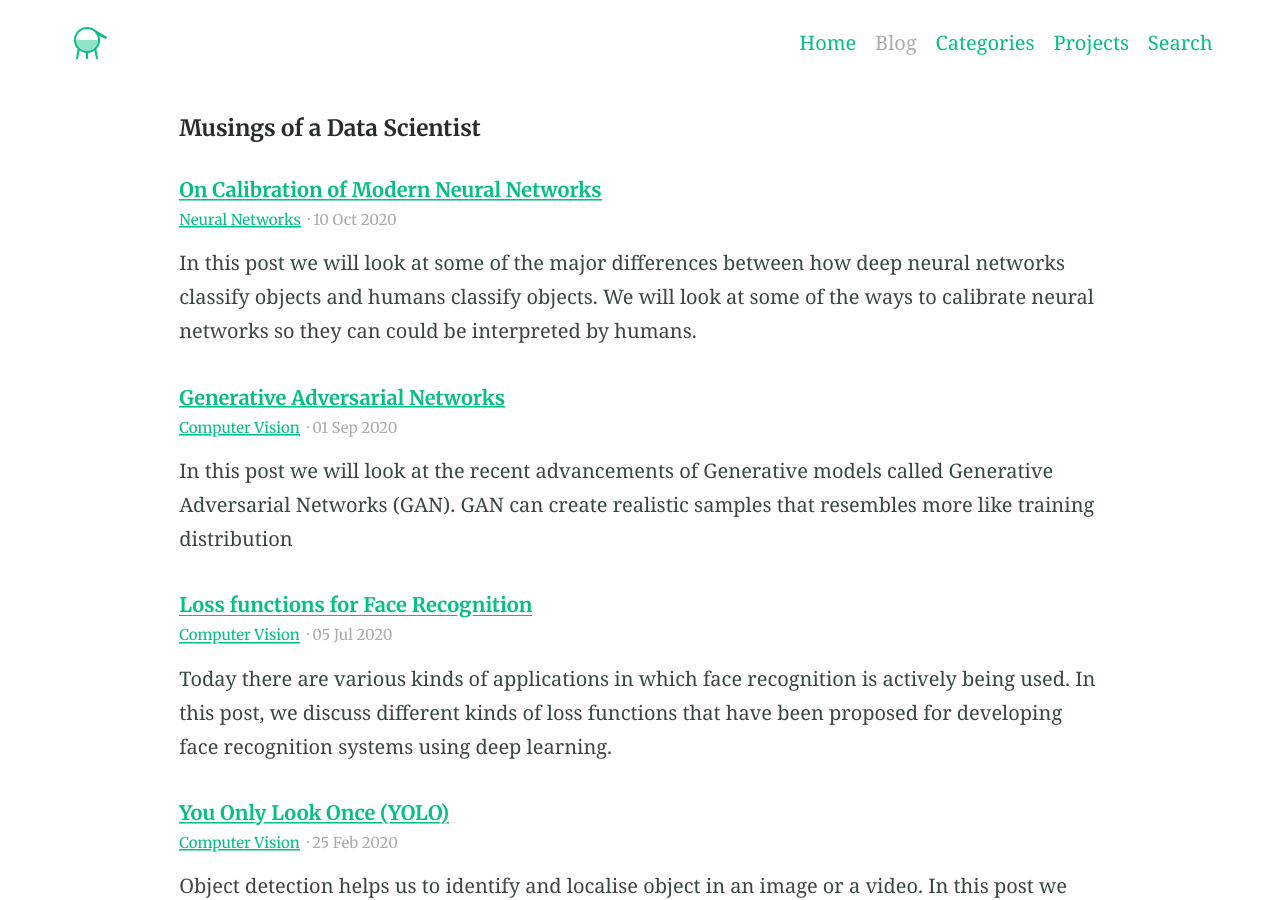
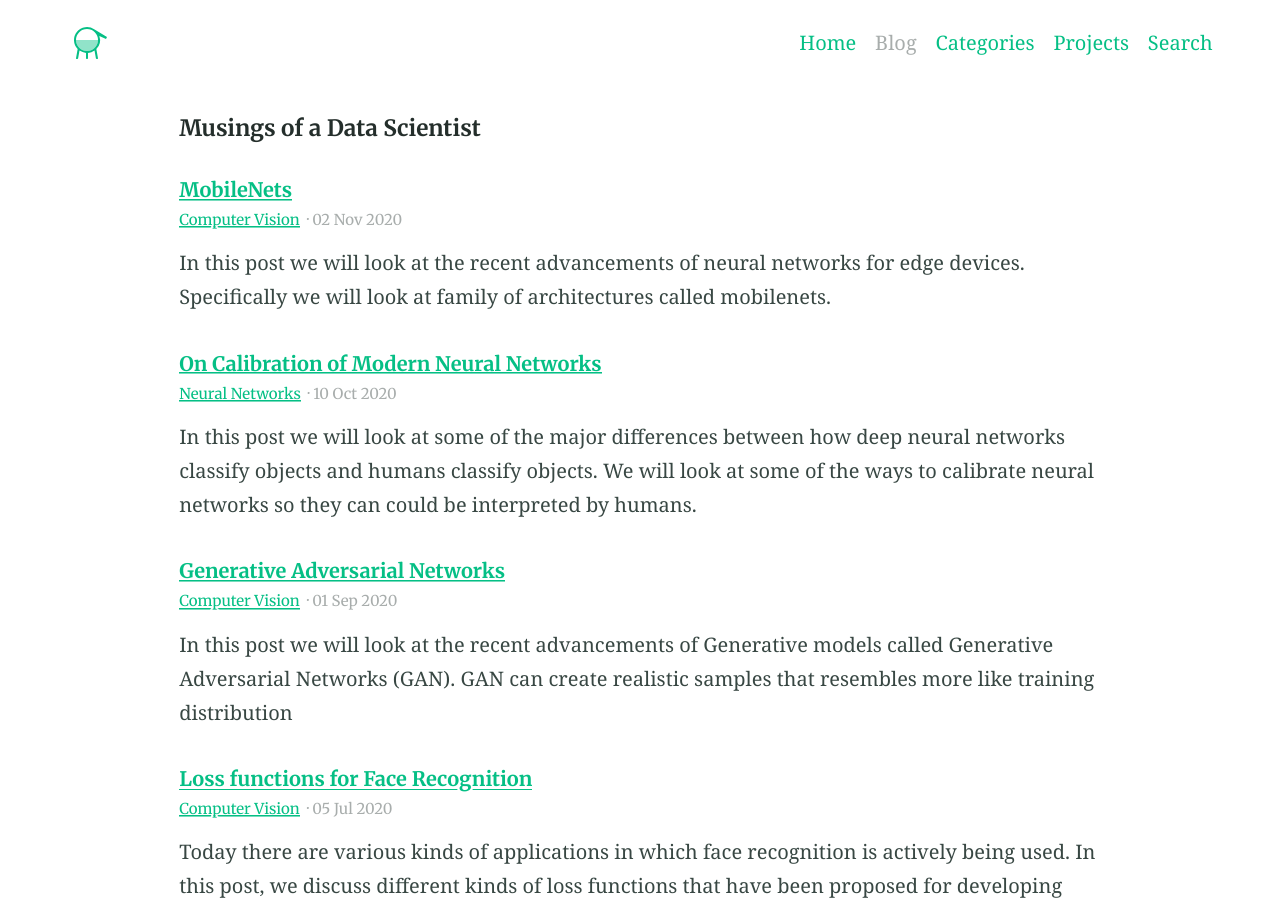
Before and after one commit to nithish96/nithish96.github.io, a Jekyll site: the page built from blog/index.html, in a window 1280 px wide and 900 px high. Built offline with Jekyll 4.4.1, drawn with Linux system fonts in a browser that asks for light colours; the list of posts is cut into pages by our own code.

Commit message:
Added mobilenet

```diff
--- a/_config.yml
+++ b/_config.yml
@@ -22,7 +22,7 @@ plugins:
 - jekyll-include-cache
 - jemoji
 
-paginate: 8 # jekyll-paginate > items per page
+paginate: 12 # jekyll-paginate > items per page
 paginate_path: blog/page:num # jekyll-paginate > blog page
 jekyll-mentions: https://twitter.com # jekyll-mentions > service used when @replying
 twitter:
--- /dev/null
+++ b/_posts/2020-11-02-mobilenets.md
@@ -0,0 +1,69 @@
+---
+title: MobileNets
+categories:
+- Computer Vision
+feature_text: |
+  Mobilenets : Efficient Convolutional Neural Networks
+feature_image:
+   "https://picsum.photos/2560/600?image=872"
+excerpt: "In this post we will look at the recent advancements of neural networks for edge devices. Specifically we will look at family of architectures called mobilenets."
+
+---
+
+<script src="https://polyfill.io/v3/polyfill.min.js?features=es6"></script>
+<script type="text/javascript" id="MathJax-script" async
+  src="https://cdn.jsdelivr.net/npm/mathjax@3/es5/tex-chtml.js"></script>
+<body>
+
+<div>
+	<h3>Introduction</h3>
+	<p>We see a lot of neural networks these days, that can achieve the human level performance in many tasks. In general neural networks are trained using high performance computing machines that use GPU. Deployment of traditional neural networks on edge devices is slightly complex because of computational complexity and memory constraints. Given these constraints there is an emerging need for developers to build models that can produce accurate results in real time. So today we will look at class of efficient networks called Mobilenets that help us in developing simpler networks that perform similar to state of the art networks. </p>
+	<h3>MobileNet</h3>
+		<p>Mobilenet architecture is primarily based on depthwise convolutions and pointwise convolutions. We will discuss about these in the following section. </p>
+		<h4>Depthwise Convolutions</h4>
+			<p>
+				Depthwise convolutions are nothing but the factorized form of convolutions. Convolution operation is factorized into two - depthwise convolution and pointwise convolution. Depthwise convolution applies a single filter to each input channel and pointwise convolution performs 1 X 1 convolution to give layer output. Standard convolution filters and combines in one step where as depthwise convolution does in two steps - apply filters and then combine. This factorization reduces lot of computation.
+			</p>
+			<p>To make things clear, let us assume an RGB image of size \( (100, 100, 3) \) and 64 filters of size \( (5, 5, 3) \) are applied on input. Computational complexity of a standard convolution can be written as (100 * 100 * 3* 5 * 5 * 64). This computation can formally  be written as  \( (x_i * x_j * c_{in} *  k_i * k_j * N) \) where x is the input with shape \( (x_i, x_j, c_{in})\)and k is the kernel of size \( (k_i, k_j) \) and N is the number of filters. Standard convolution has a effect of filtering features and then combining features to produce feature representation. </p>
+			<p>Depthwise convolution apply a single filter per each input channel. Pointwise convolution then creates linear combination of output of depthwise layer. Computational cost of depthwise convolution for the above example would be (100 * 100 * 3 * 5 * 5). 	Computational cost of pointwise convolution is (100 * 100 * 3 * 64).  Total cost is defined as cost of depthwise convolution + cost of pointwise convolution i.e  \( ( x_i * x_j * c_{in}* k_i * k_j ) \) + \( (x_i * x_j * c_{in} * N)\). So we get a computation reduction of 8 - 9 times with depthwise convolutions for a kernel of \( (3, 3) \). </p>
+			<center>
+			 <figure>
+			  <img src="/assets/mobilenet_v1_block.png" style="width:550px;height:400px;" >
+			  <figcaption>Fig 1 - Standard Convolution vs Depthwise convolution </figcaption>
+			</figure>
+			</center>
+		<h4>Network Structure</h4>
+			<p>Mobilenet consists of depthwise convolution except the first layer which is a standard convolution. All layers are followed by batch norm and relu except the last fully connected layer which connects to softmax layer. Downsampling is done with strided convolution instead of pooling. Max pooling makes model translation invariant where as strided convolution makes network faster, simpler and downsampling layer specific (some layers may need higher downsampling than others). Mobilenet has a depth of 28 layers. </p>
+			<p>Mobilenet spends 95% of the time in pointwise convolution which has 75% of the parameters. 24% of the parameters are attributed to fully connected layer. We use less regularization and data augmentation because smaller models are less prone to overfitting. It was found that small amount of l2 regularization was needed for depthwise filters. </p>
+			<p>Mobilenet has a parameter called width multiplier \( \alpha\). \( \alpha\) = 1 represents the base mobilenet and \( \alpha\) < 1 represent the reduced mobilenets. Width multiplier can be applied to any structure to define a new smaller model with reasonable accuracy, latency and size tradeoff. Width multiplier can reduce computational cost and number of parameters by roughly \( \alpha^2\). </p>
+			<p>Mobilenet has a second parameter called resolution multiplier \( \rho\). This is used to reduce computational cost of network. We apply this to input layer and internal representaiton of every layer is reduce by same multiplier. \( \rho\) = 1 is baseline mobilenet and \( \rho\) < 1 are reduced mobilenets. Width multiplier is used tor reduce the number of parameters in the network where as resolution multiplier is used to reduce number of flops or multiadds in the network.
+			</p>
+	<h3>MobilenetV2</h3>
+		<p>Mobilenetv2 models are much faster than mobilenet v1. It uses 2 times fewer operations with 30% fewer parameters and has higher accuracy then mobilenet v1. Mobilenetv2 has 3 convolutional layers in each block - expansion layers, depthwise convolution, projection layer. Expansion layer works in the same way as pointwise convolution in mobilenet v1 - it expands the number of channels by a expansion factor. Default expansion factor used in the paper is 6.   </p>
+		<center>
+			 <figure>
+			  <img src="/assets/mobilenet_v2_block.png" style="width:300px;height:350px;" >
+			  <figcaption>Fig 1 - MobileNetv2 block. Image from [3].</figcaption>
+			</figure>
+		</center>
+		<p>Generally channels are increased and  spatial dimensions are reduced by half as we go deep into the network. Using low dimensional tensors is the key to reduce the number of computations. Downside of this is applying convolution on a low dimensional tensor may not give us the useful information. Mobilenet gives best of both worlds. </p>
+		<p>Expansion layer acts as a decompressor on the input data by restoring the data to its original form then depthwise does feature learning on the original data and at last projection layer compresses the data to feed it to the next layer. Since all the three layers i.e depthwise, expansion, projection are done using learnable parameters the model learns how to decompress and compress the data. </p>
+		<p>Constant expansion factor is used through out the network. Smaller network tend to perform with smaller expansion factors and vice verca. Mobilenetv2 primary network has a computational cost of 300 Million flops and uses 3.4 Million parameters. Network computational cost ranges from 7 Million flops to 585 Million flops while the model size can vary form 1.7 MB and 7MB. Applying width multiplier to all the layers except the last convolution layer improves the performance for smaller layers.  </p>
+	<h3>Results</h3>
+		<p>Having seen the architectural details of these models the question that arise is where do they stand. Results of mobilenet architecture on imagenet are as follows </p>
+		<center>
+			 <figure>
+			  <img src="/assets/v1_vs_v2.png" style="width:614px;height:420px;" >
+			  <figcaption>Fig 1 - MobileNetv1 vs MobileNetv2. Image from [4].</figcaption>
+			</figure>
+		</center>
+		<p>In all the metrics Mobilenetv2 has produced better results than v1. Mobilenet can act as efficient baseline for many visual recognition tasks like object detection or image segmentation. </p>
+	<h3>References</h3>
+		<ol>
+			<li><a href="https://arxiv.org/pdf/1704.04861.pdf">Mobilenet v1</a></li>
+			<li><a href="https://arxiv.org/pdf/1801.04381.pdf">Mobilenet v2</a></li>
+			<li><a href="https://machinethink.net/blog/mobilenet-v2/" >Mobilenet version 2 </a></li>
+			<li><a href="https://ai.googleblog.com/2018/04/mobilenetv2-next-generation-of-on.html" >MobileNetV2: The Next Generation of On-Device Computer Vision Networks</a></li>
+		</ol>
+</div>
+</body>
```
Also changed, not shown: assets/mobilenet_v1_block.png (added), assets/mobilenet_v2_block.png (added), assets/v1_vs_v2.png (added).
